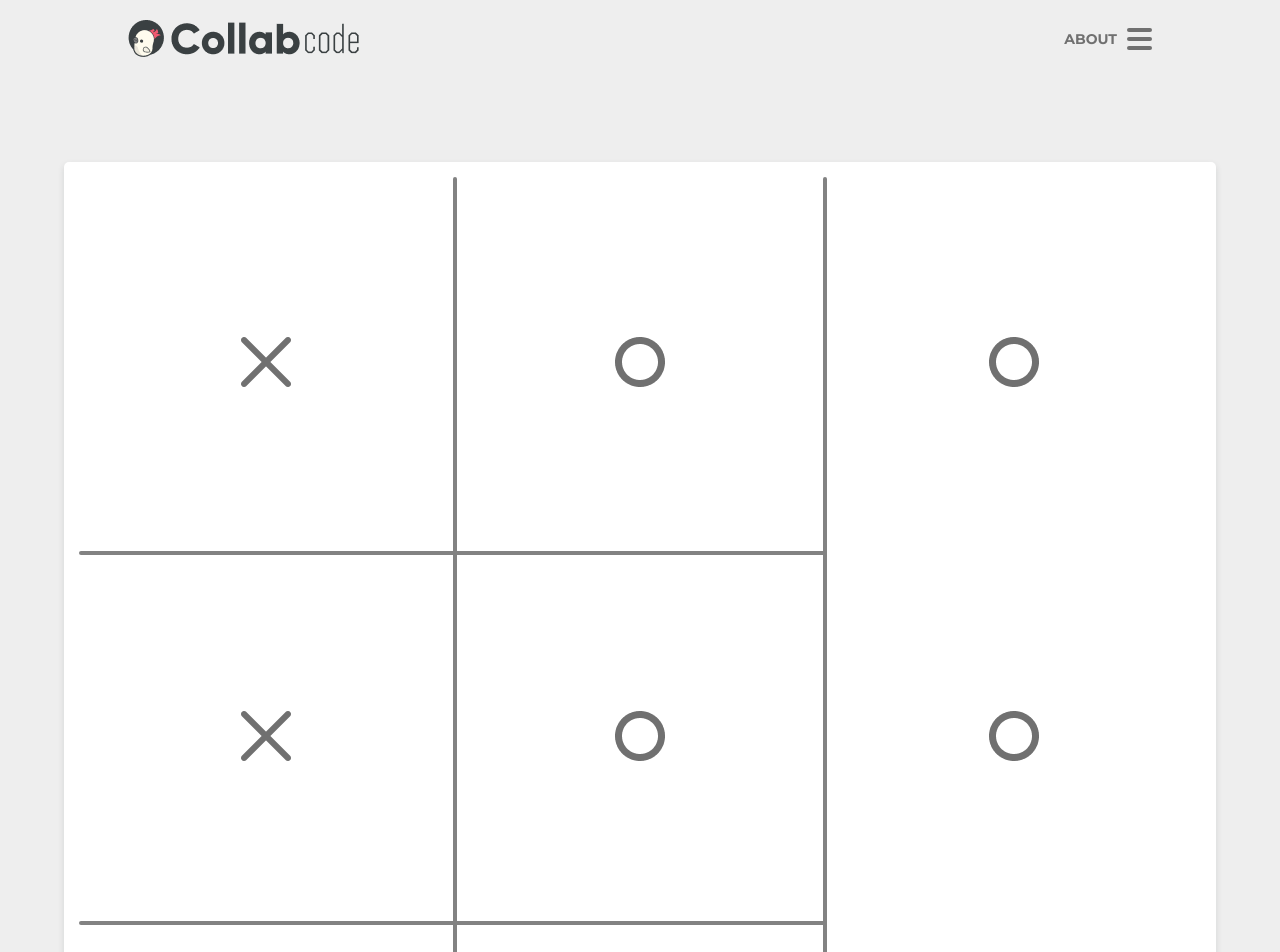
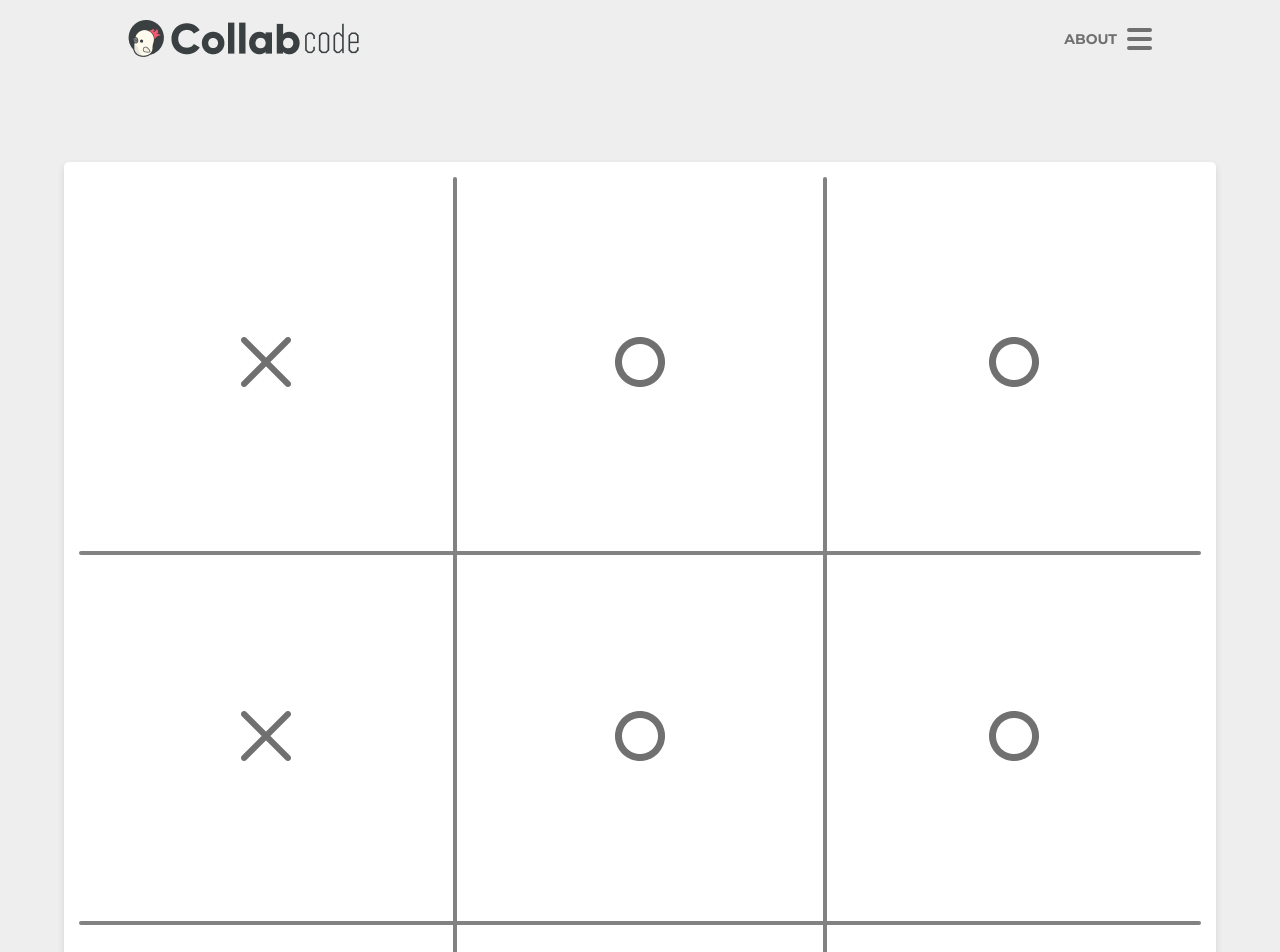
Before and after one commit to samylecarvalho/tic-tac-toe, a React (Create React App) app: page / in a window 1280 px wide. Shown: the top 952 px of the page. Built offline with nearby package versions, Linux system fonts and the light colour scheme.

Commit message:
Finish Hashtag object with border-radius

```diff
--- a/src/components/Hashtag/style.css
+++ b/src/components/Hashtag/style.css
@@ -19,12 +19,13 @@
 
 .hashtag > .item:nth-child(2),
 .hashtag > .item:nth-child(4),
+.hashtag > .item:nth-child(6),
 .hashtag > .item:nth-child(8) {
     justify-content: space-between;
 }
 
 .hashtag > .item:nth-child(4),
-.hashtag > .item:nth-child(4) {
+.hashtag > .item:nth-child(6) {
     flex-direction: column;
 }
 
@@ -32,6 +33,8 @@
 .hashtag > .item:nth-child(2)::after,
 .hashtag > .item:nth-child(4)::before,
 .hashtag > .item:nth-child(4)::after,
+.hashtag > .item:nth-child(6)::before,
+.hashtag > .item:nth-child(6)::after,
 .hashtag > .item:nth-child(8)::before,
 .hashtag > .item:nth-child(8)::after {
     content: '';
@@ -47,11 +50,11 @@
 }
 
 .hashtag > .item:nth-child(4)::before,
-.hashtag > .item:nth-child(4)::after {
+.hashtag > .item:nth-child(4)::after,
+.hashtag > .item:nth-child(6)::before,
+.hashtag > .item:nth-child(6)::after {
     width: 100%;
     height: 4px;
-    border-top-left-radius: 2px;
-    border-bottom-left-radius: 2px;
 }
 
 .hashtag > .item:nth-child(2)::before,
@@ -60,6 +63,18 @@
     border-top-right-radius: 2px;
 }
 
+.hashtag > .item:nth-child(4)::before,
+.hashtag > .item:nth-child(4)::after {
+    border-top-left-radius: 2px;
+    border-bottom-left-radius: 2px;
+}
+
 .hashtag > .item:nth-child(5) {
     border: 4px solid var(--color-fifth);
 }
+
+.hashtag > .item:nth-child(6)::before,
+.hashtag > .item:nth-child(6)::after {
+    border-top-right-radius: 2px;
+    border-bottom-right-radius: 2px;
+}
```
